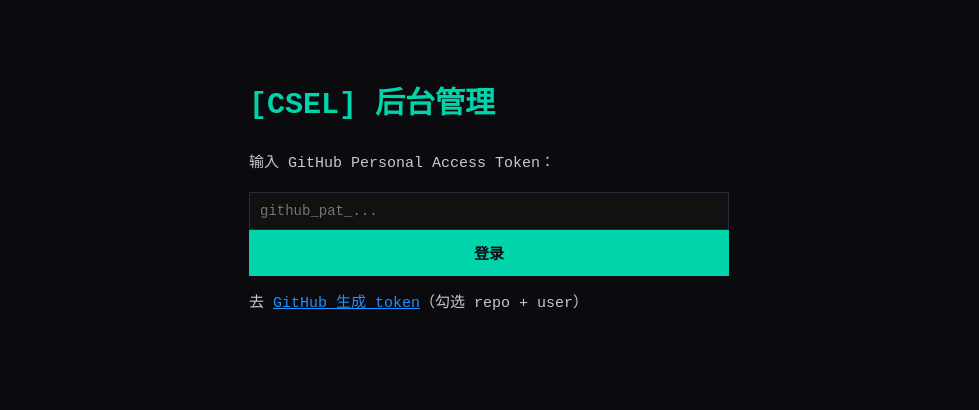
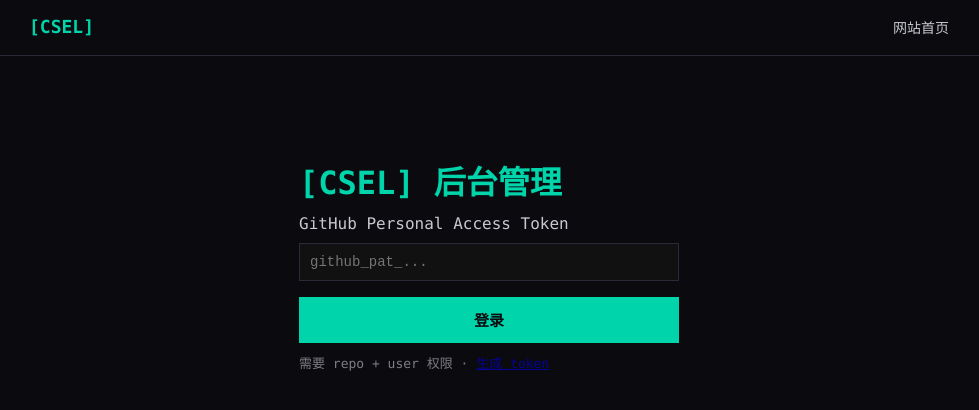
Before and after one commit to MEMZ-CHROER/dllHNWeb, a Jekyll site: the page admin/index.html, which Jekyll copies as it is, in a window 1280 px wide. Shown: the top 410 px of the page, without its empty margins (151-1130 px from the left). Built offline with Jekyll 4.4.1, drawn with Linux system fonts in a browser that asks for light colours; part of the change alters nothing that is shown.

```diff
--- a/admin/index.html
+++ b/admin/index.html
@@ -4,76 +4,153 @@
   <meta charset="utf-8" />
   <meta name="viewport" content="width=device-width, initial-scale=1.0" />
   <title>CSEL 后台管理</title>
+  <link rel="stylesheet" href="../assets/css/style.css">
   <style>
-    body { margin:0; background:#0a0a0f; color:#c8c8d0; font:15px/1.7 monospace; }
-    .wrap { max-width:480px; margin:80px auto; padding:0 20px; }
-    h1 { color:#00d4aa; }
-    input, .btn { width:100%; padding:10px; box-sizing:border-box; }
-    input { background:#111; border:1px solid #2a2a3a; color:#fff; font:14px monospace; }
-    input:focus { border-color:#00d4aa; outline:none; }
-    .btn { display:block; padding:12px; background:#00d4aa; color:#0a0a0f; border:none; font:15px monospace; font-weight:bold; cursor:pointer; }
-    .btn:hover { opacity:.9; }
-    a { color:#1e90ff; }
-    .ok { color:#00d4aa; }
-    .hidden { display:none; }
+    .edit-wrap { max-width:900px; margin:0 auto; padding:20px; }
+    .edit-wrap h1 { color:#00d4aa; }
+    .edit-wrap select, .edit-wrap textarea, .edit-wrap .btn { width:100%; box-sizing:border-box; }
+    .edit-wrap select, .edit-wrap textarea { background:#111; border:1px solid #2a2a3a; color:#fff; }
+    .edit-wrap select { padding:8px; margin:10px 0; }
+    .edit-wrap textarea { padding:12px; font:14px/1.6 monospace; min-height:60vh; }
+    .edit-wrap .btn { padding:12px; background:#00d4aa; color:#0a0a0f; border:none; font:15px monospace; font-weight:bold; cursor:pointer; }
+    .edit-wrap .btn:hover { opacity:.9; }
+    .edit-wrap .row { display:flex; gap:10px; align-items:center; margin:10px 0; }
+    .edit-wrap .row .btn { width:auto; }
+    .edit-wrap .status { font-size:13px; opacity:.7; margin:6px 0; }
+    .edit-wrap a { color:#1e90ff; }
+    .login-wrap { max-width:420px; margin:100px auto; padding:0 20px; }
+    .login-wrap h1 { color:#00d4aa; }
+    .login-wrap input, .login-wrap .btn { width:100%; padding:10px; box-sizing:border-box; }
+    .login-wrap input { background:#111; border:1px solid #2a2a3a; color:#fff; font:14px monospace; margin:6px 0; }
+    .login-wrap input:focus { border-color:#00d4aa; outline:none; }
+    .login-wrap .btn { padding:12px; background:#00d4aa; color:#0a0a0f; border:none; font:15px monospace; font-weight:bold; cursor:pointer; margin:10px 0; }
+    .login-wrap .hint { font-size:13px; opacity:.6; }
   </style>
 </head>
 <body>
-  <div class="wrap" id="app"></div>
+<nav class="navbar"><div class="nav-inner">
+  <span class="logo">[CSEL]</span>
+  <ul><li><a href="../">网站首页</a></li></ul>
+</div></nav>
+
+<div id="app"></div>
+
 <script>
-  (function() {
-    var app = document.getElementById('app');
+const REPO = 'MEMZ-CHROER/dllHNWeb';
+const BRANCH = 'master';
 
-    // 拦截 popup — 不让 CMS 开弹窗
-    var origOpen = window.open;
-    window.open = function() { return { close: function(){}, closed: true }; };
-
-    // 注入 token：CMS 登录页面会监听 postMessage
-    function injectToken(token) {
-      localStorage.setItem('csel_token', token);
-      // 等 CMS 的 AuthenticationPage 挂载好，发消息
-      var tryCount = 0;
-      var timer = setInterval(function() {
-        tryCount++;
-        window.dispatchEvent(new MessageEvent('message', {
-          data: { type: 'authorization', data: { token: token } },
-          origin: window.location.origin
-        }));
-        if (tryCount > 30) clearInterval(timer);  // 最多试 30 次
-      }, 500);
+// ── 登录页面 ──
+function showLogin() {
+  app.innerHTML = `
+<div class="login-wrap">
+  <h1>[CSEL] 后台管理</h1>
+  <p>GitHub Personal Access Token</p>
+  <input type="text" id="t" placeholder="github_pat_..." />
+  <button class="btn" onclick="login()">登录</button>
+  <p class="hint">需要 repo + user 权限 · <a href="https://github.com/settings/tokens/new?scopes=repo,user&description=CSEL-CMS" target="_blank">生成 token</a></p>
+</div>`;
 }
 
-    var saved = localStorage.getItem('csel_token');
-    if (saved) {
-      app.innerHTML = '<p class="ok">✓ 检测到已保存的 Token</p>';
-      // 先加载 CMS，再注入
-      var s = document.createElement('script');
-      s.src = 'https://cdn.jsdelivr.net/npm/netlify-cms@2.10.180/dist/netlify-cms.js';
-      s.onload = function() {
-        setTimeout(function() { injectToken(saved); }, 1500);
+// ── 编辑器 ──
+function showEditor(token) {
+  var shaMap = {};  // path → sha
+
+  app.innerHTML = `
+<div class="edit-wrap">
+  <h1>📝 编辑页面</h1>
+  <select id="fileList" onchange="loadFile()"></select>
+  <div class="row">
+    <button class="btn" onclick="saveFile()">💾 保存</button>
+    <span class="status" id="status"></span>
+  </div>
+  <textarea id="editor"></textarea>
+</div>`;
+
+  var sel = document.getElementById('fileList');
+
+  // 加载文件列表
+  fetch('https://api.github.com/repos/' + REPO + '/git/trees/' + BRANCH + '?recursive=1', {
+    headers: { Authorization: 'Bearer ' + token }
+  })
+  .then(function(r) { return r.json(); })
+  .then(function(data) {
+    if (data.message) { setStatus('错误: ' + data.message); return; }
+    var files = data.tree.filter(function(f) { return f.path.endsWith('.md'); });
+    files.forEach(function(f) {
+      shaMap[f.path] = f.sha;
+      var opt = document.createElement('option');
+      opt.value = f.path;
+      opt.textContent = f.path;
+      sel.appendChild(opt);
+    });
+    if (files.length) { sel.value = files[0].path; loadFile(); }
+  })
+  .catch(function(e) { setStatus('错误: ' + e.message); });
+
+  window.loadFile = function() {
+    var path = sel.value;
+    if (!path) return;
+    setStatus('加载中...');
+    fetch('https://api.github.com/repos/' + REPO + '/contents/' + path + '?ref=' + BRANCH, {
+      headers: { Authorization: 'Bearer ' + token, Accept: 'application/vnd.github.v3.raw' }
+    })
+    .then(function(r) {
+      setStatus('已加载: ' + path);
+      return r.text();
+    })
+    .then(function(text) {
+      document.getElementById('editor').value = text;
+    })
+    .catch(function(e) { setStatus('加载失败: ' + e.message); });
   };
-      document.body.appendChild(s);
+
+  window.saveFile = function() {
+    var path = sel.value;
+    var content = document.getElementById('editor').value;
+    if (!path || !content) return;
+    setStatus('保存中...');
+    var body = {
+      message: 'update ' + path,
+      content: btoa(unescape(encodeURIComponent(content))),
+      branch: BRANCH
+    };
+    if (shaMap[path]) body.sha = shaMap[path];
+
+    fetch('https://api.github.com/repos/' + REPO + '/contents/' + path, {
+      method: 'PUT',
+      headers: { Authorization: 'Bearer ' + token, 'Content-Type': 'application/json' },
+      body: JSON.stringify(body)
+    })
+    .then(function(r) { return r.json(); })
+    .then(function(d) {
+      if (d.content) { shaMap[path] = d.content.sha; setStatus('✅ 已保存: ' + path); }
+      else if (d.message) setStatus('❌ 保存失败: ' + d.message);
+      else setStatus('❌ 保存失败');
+    })
+    .catch(function(e) { setStatus('❌ 保存失败: ' + e.message); });
+  };
+}
+
+function setStatus(msg) {
+  var el = document.getElementById('status');
+  if (el) el.textContent = msg;
+}
+
+// ── 启动 ──
+var app = document.getElementById('app');
+var savedToken = localStorage.getItem('csel_token');
+if (savedToken) {
+  showEditor(savedToken);
 } else {
-      app.innerHTML =
-        '<h1>[CSEL] 后台管理</h1>' +
-        '<p>输入 GitHub Personal Access Token：</p>' +
-        '<input type="text" id="t" placeholder="github_pat_..." />' +
-        '<button class="btn" onclick="doLogin()">登录</button>' +
-        '<p class="hint">去 <a href="https://github.com/settings/tokens/new?scopes=repo,user&description=CSEL-CMS" target="_blank">GitHub 生成 token</a>（勾选 repo + user）</p>';
+  showLogin();
+}
 
-      window.doLogin = function() {
+window.login = function() {
   var v = document.getElementById('t').value.trim();
   if (!v) return;
-        app.innerHTML = '<p class="ok">✓ Token 已保存，加载管理界面...</p>';
-        var s = document.createElement('script');
-        s.src = 'https://cdn.jsdelivr.net/npm/netlify-cms@2.10.180/dist/netlify-cms.js';
-        s.onload = function() {
-          setTimeout(function() { injectToken(v); }, 1500);
+  localStorage.setItem('csel_token', v);
+  showEditor(v);
 };
-        document.body.appendChild(s);
-      };
-    }
-  })();
 </script>
 </body>
 </html>
```
Lines whose indentation alone changed are shown as unchanged.
